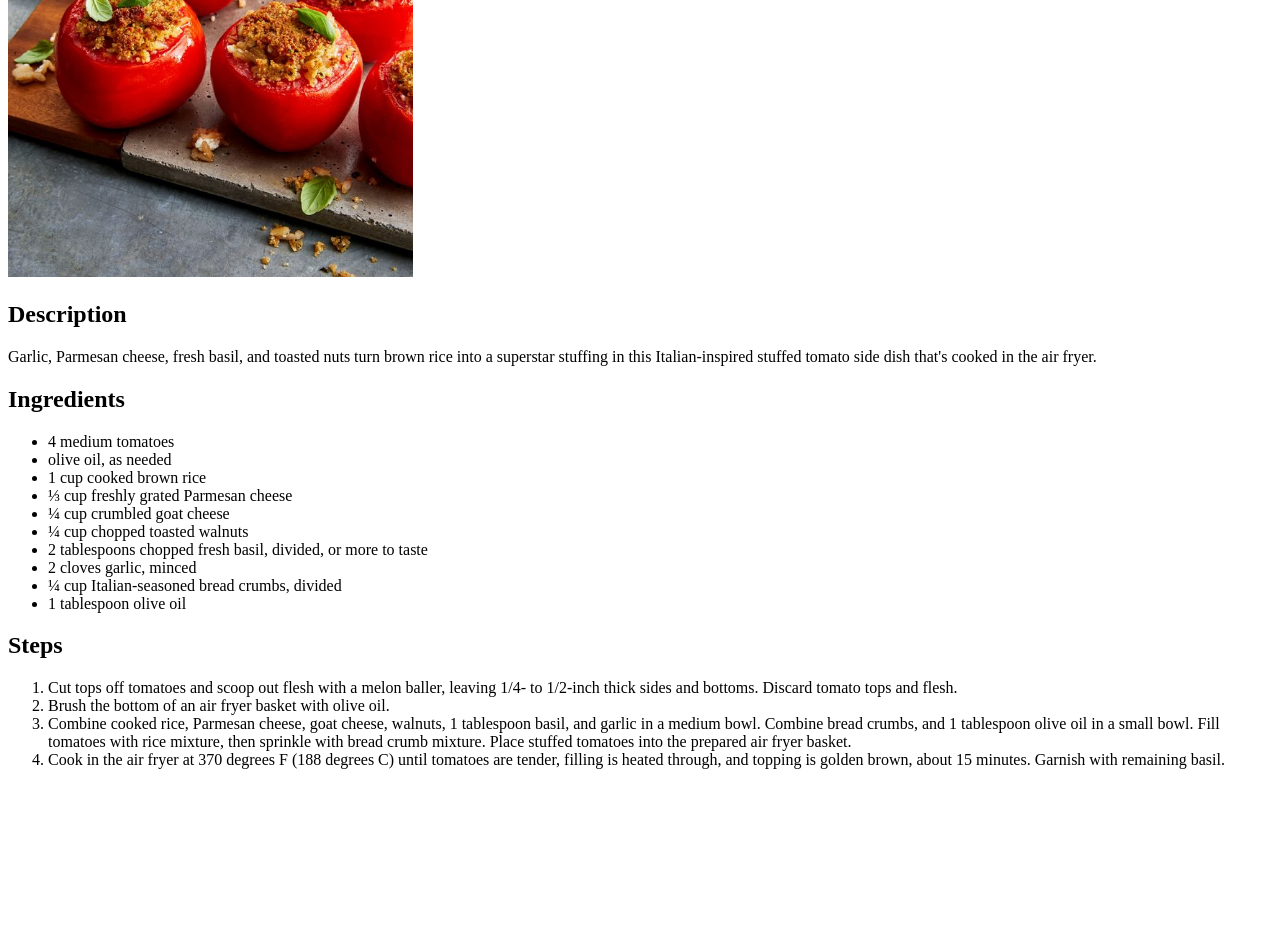
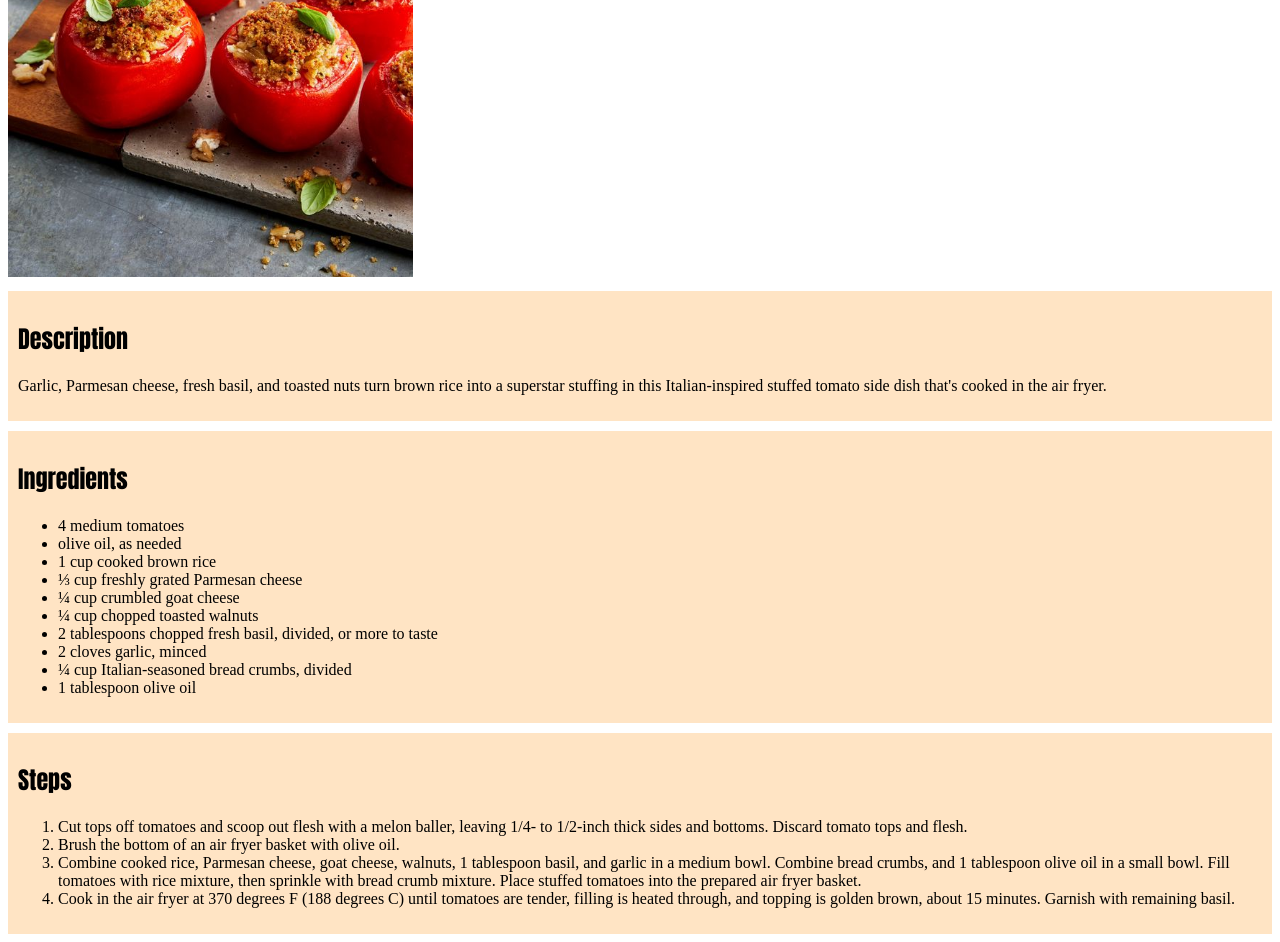
Before and after one commit to AaronArndt/odin-recipes, a plain HTML site: page recipes/stuffed-tomatoes.html in a window 1280 px wide. Shown: the part 262-1204 px from the top of the page. Before the commit the page ends 1047 px from the top, so only its background shows below. Drawn offline with Linux system fonts and the light colour scheme.

Commit message:
Added CSS to odin-recipes
Applies margins, padding, font families and sizes to different elements and classes.

```diff
--- a/recipes/stuffed-tomatoes.html
+++ b/recipes/stuffed-tomatoes.html
@@ -9,8 +9,11 @@
 <body>
     <h1>Air Fried Italian Stuffed Tomatoes</h1>
     <img src="../images/stuffed-tomatoes.jpg" alt="Stuffed tomatoes topped with Basil" height="459" width="405">
+    <div class="section">
         <h2>Description</h2>
         <p>Garlic, Parmesan cheese, fresh basil, and toasted nuts turn brown rice into a superstar stuffing in this Italian-inspired stuffed tomato side dish that's cooked in the air fryer.</p>
+    </div>
+    <div class="section">
         <h2>Ingredients</h2>
         <ul>
             <Li>4 medium tomatoes</Li>
@@ -24,6 +27,8 @@
             <Li>¼ cup Italian-seasoned bread crumbs, divided</Li>
             <Li>1 tablespoon olive oil</Li>
         </ul>
+    </div>
+    <div class="section">
         <h2>Steps</h2>
         <ol>
             <li>Cut tops off tomatoes and scoop out flesh with a melon baller, leaving 1/4- to 1/2-inch thick sides and bottoms. Discard tomato tops and flesh.</li>
@@ -31,6 +36,7 @@
             <Li>Combine cooked rice, Parmesan cheese, goat cheese, walnuts, 1 tablespoon basil, and garlic in a medium bowl. Combine bread crumbs, and 1 tablespoon olive oil in a small bowl. Fill tomatoes with rice mixture, then sprinkle with bread crumb mixture. Place stuffed tomatoes into the prepared air fryer basket.</Li>
             <Li>Cook in the air fryer at 370 degrees F (188 degrees C) until tomatoes are tender, filling is heated through, and topping is golden brown, about 15 minutes. Garnish with remaining basil.</Li>
         </ol>
+    </div>
 
 
 </body>
--- a/styles.css
+++ b/styles.css
@@ -5,4 +5,18 @@
 
 h1{
     font-size: 32px;
+    font-family: 'Courier New', Courier, monospace;
 }
+
+h2{
+    font-family: Impact, Haettenschweiler, 'Arial Narrow Bold', sans-serif;
+}
+
+.section{
+    background-color: bisque;
+    padding-top: 10px;
+    padding-left: 10px;
+    padding-right: 10px;
+    padding-bottom: 10px;
+    margin-top: 10px;
+}
```
Also changed, not shown: index.html (+7 -5 lines). Lines whose indentation alone changed are shown as unchanged.
